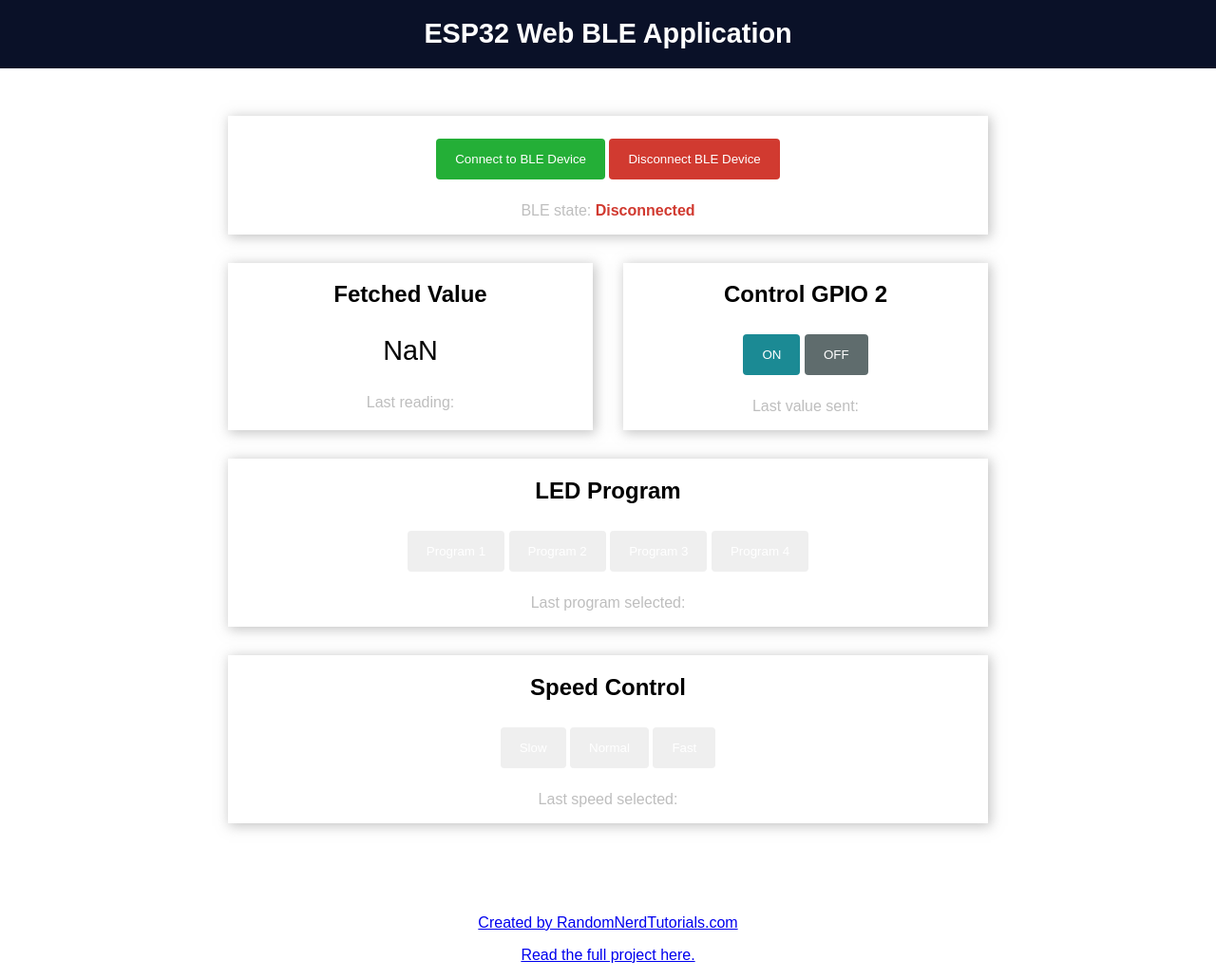
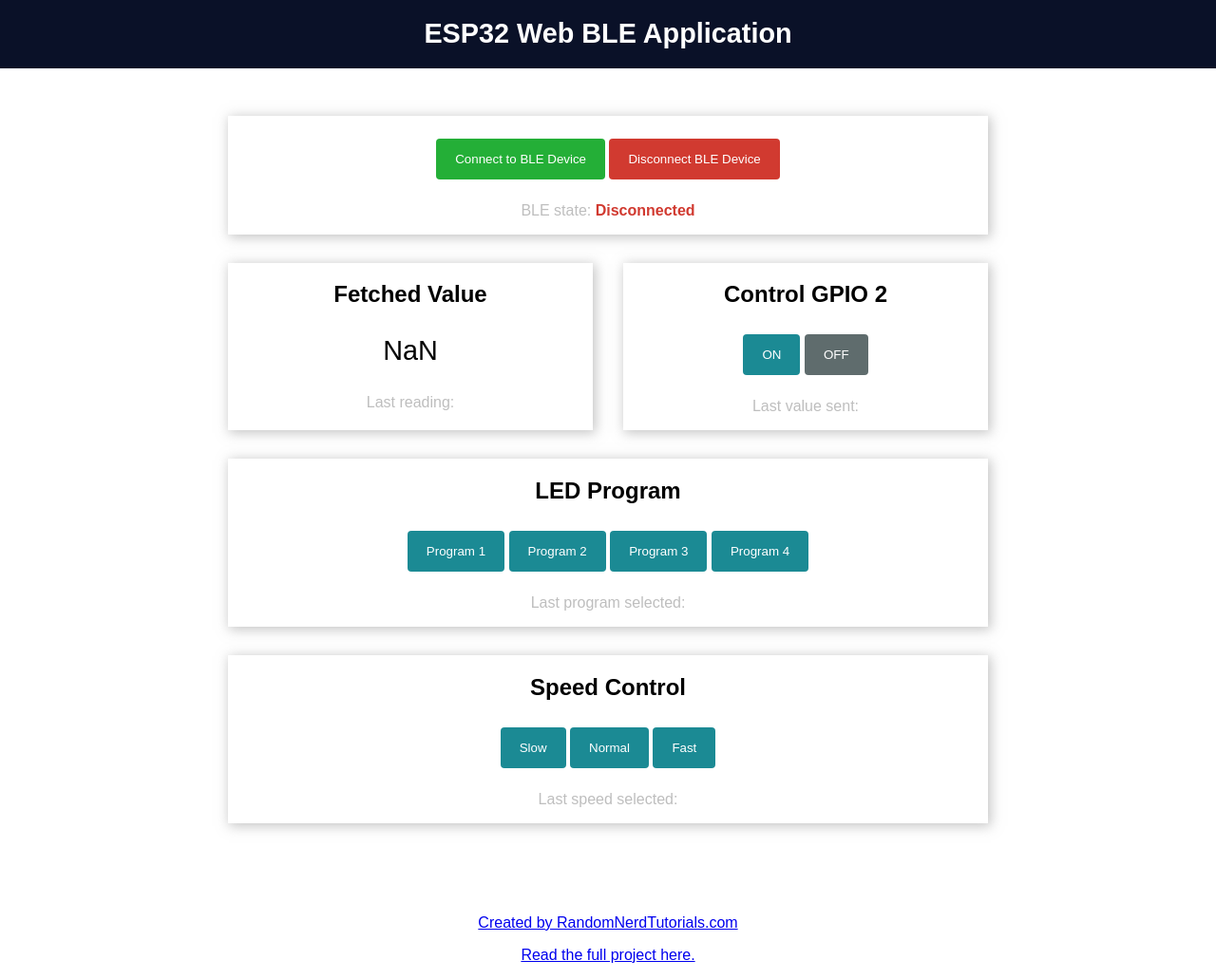
Before and after one commit to Kicker45/IMP-web-app, a plain HTML site: page index.html in a window 1280 px wide. Shown: the whole page at 95% size. Drawn offline with Linux system fonts and the light colour scheme.

Commit message:
Update style.css

```diff
--- a/style.css
+++ b/style.css
@@ -45,6 +45,12 @@ button {
 .offButton{
     background-color: #5f6c6d;
 }
+.programButton{
+    background-color: #1b8a94;
+}
+.speedButton{
+    background-color: #1b8a94;
+}
 
 .connectButton{
     background-color: #24af37;
```
